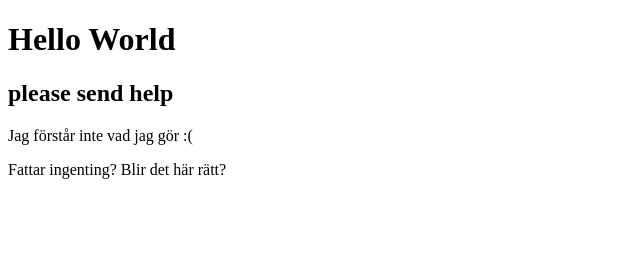
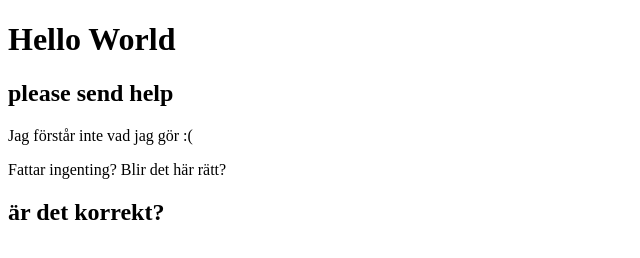
Before and after one commit to emmaswagner/emmaswagner.github.io, a plain HTML site: page index.html in a window 1280 px wide. Shown: the whole page, without its empty margins (0-640 px from the left). Drawn offline with Linux system fonts and the light colour scheme.

```diff
--- a/index.html
+++ b/index.html
@@ -5,5 +5,6 @@
     <h2>please send help</h2>
     <p>Jag förstår inte vad jag gör :(</p>
     <p>Fattar ingenting? Blir det här rätt?</p>
+    <h2>är det korrekt?</h2>
   </body>
 </html>
```
